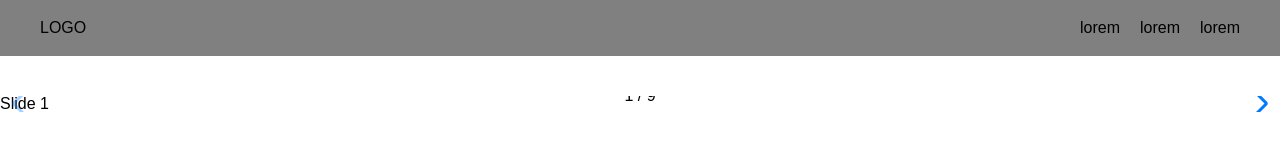
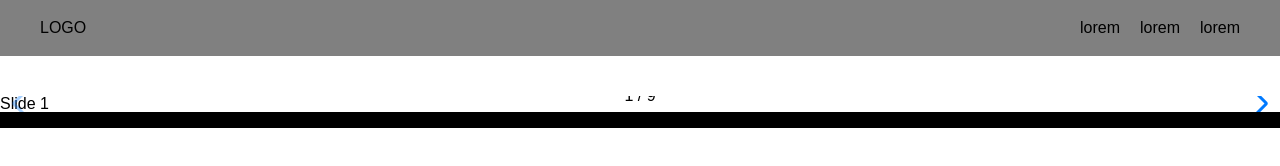
Before and after one commit to RashidTortuga/SwiperJS, a website: page index.html in a window 1280 px wide. Drawn offline with nearby package versions, Linux system fonts and the light colour scheme.

Commit message:
add todoList

```diff
--- a/css/style.css
+++ b/css/style.css
@@ -60,3 +60,7 @@ body {
 .burgerActive {
   display: flex;
 }
+
+.todoList {
+  background: black;
+}
--- a/index.html
+++ b/index.html
@@ -45,6 +45,10 @@
         <div class="swiper-button-prev"></div>
         <div class="swiper-pagination"></div>
       </div>
+
+      <section class="todoList">
+        <div class="section__container">Lorem, ipsum dolor.</div>
+      </section>
     </main>
 
     <script src="https://cdn.jsdelivr.net/npm/swiper@11/swiper-bundle.min.js"></script>
```
